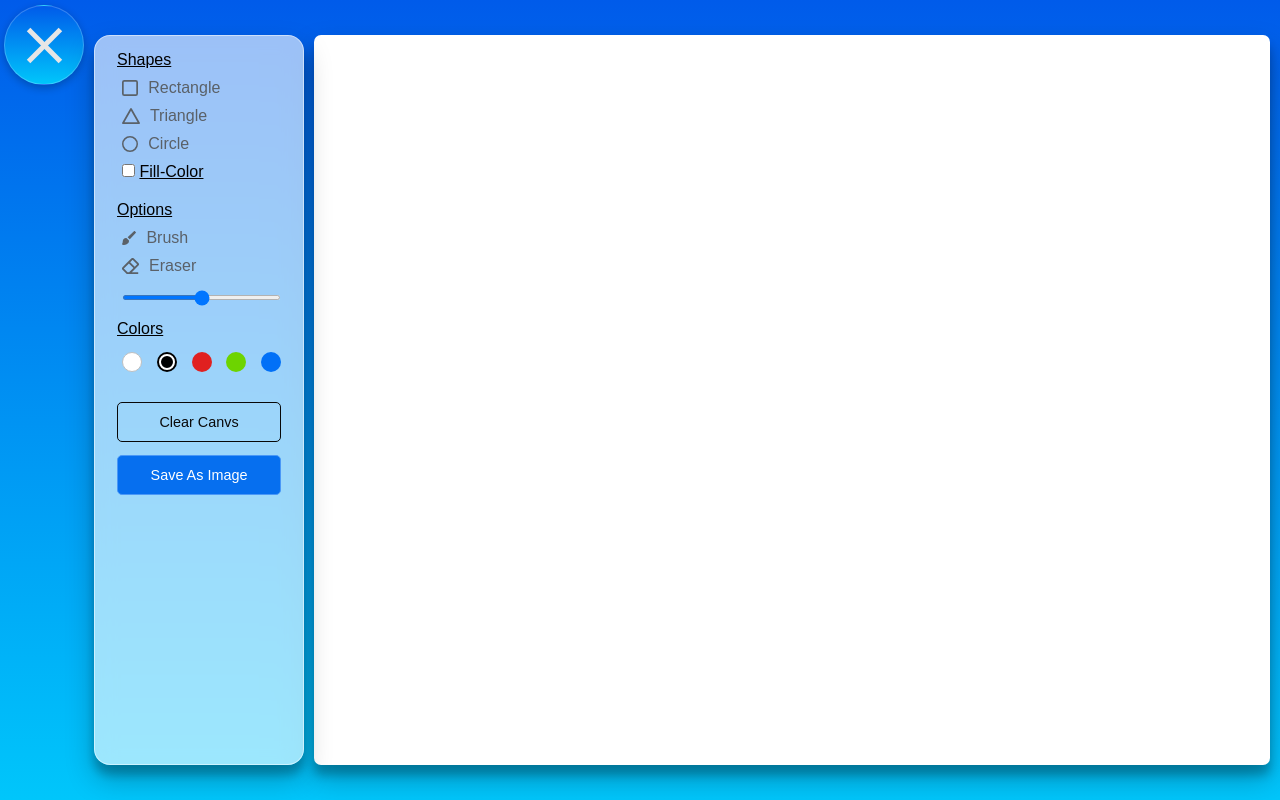
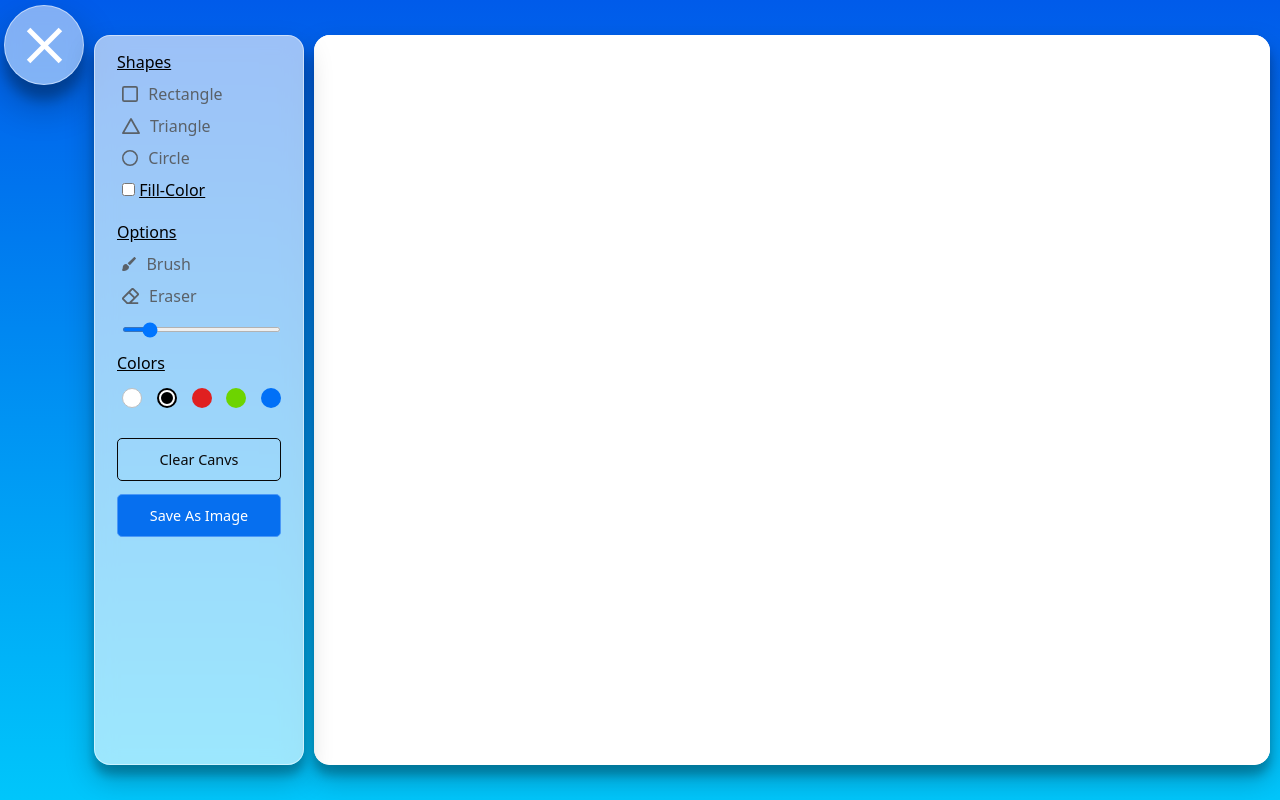
Before and after one commit to amansayyad404/White-Board, a plain HTML site: page index.html in a window 1280 px wide. Drawn offline with Linux system fonts and the light colour scheme.

Commit message:
final code all done

```diff
--- a/css/hamburger.css
+++ b/css/hamburger.css
@@ -3,24 +3,23 @@
     height: 5rem;
     width: 5rem;
     border-radius: 50%;
-    box-shadow: 0 4px 30px rgba(0, 0, 0, 0.1);
-    backdrop-filter: blur(5.9px);
-    -webkit-backdrop-filter: blur(5.9px);
-    border: 1px solid rgba(254, 255, 255, 0.21);
-    box-shadow: rgba(0, 0, 0, 0.24) 0px 3px 8px;
-    background-image: linear-gradient(to top, #00c6fb 0%, #005bea 100%);
+    background: rgba(255, 255, 255, 0.504);
+    backdrop-filter: blur(7.8px);
+   -webkit-backdrop-filter: blur(7.8px);
+    border: 1px solid rgba(255, 255, 255, 0.49);
     margin-top: 5px;
     margin-left: 4px;
     top: 1.2rem;
     left: 2rem;
     align-self: center;
+    box-shadow: rgba(0, 0, 0, 0.3) 0px 19px 38px, rgba(0, 0, 0, 0.22) 0px 15px 12px;
 }
 
 
 .hamburger .line{
     width: 45px;
     height: 5px;
-    background-color: #e6e6e6;
+    background-color: #fff;
     display: block;
     margin: 8px auto;
 
--- a/css/style.css
+++ b/css/style.css
@@ -2,7 +2,9 @@
     margin: 0;
     padding: 0;
     box-sizing: border-box;
-    font-family:  sans-serif;
+    font-family:  system-ui, -apple-system, BlinkMacSystemFont,
+    'Segoe UI', Roboto, Oxygen, Ubuntu, Cantarell, 'Open Sans',
+    'Helvetica Neue', sans-serif;
 }
 label{
     text-decoration: underline;
@@ -113,20 +115,20 @@ span:hover{
     position: relative;
 }
 .colors .option:nth-child(1){
-    background: #fff;
+    background-color: #fff;
     border: 1px solid #bfbfbf;
 }
 .colors .option:nth-child(2){
-    background: #000;
+    background-color: #000;
 }
 .colors .option:nth-child(3){
-    background: #E02020;
+    background-color: #E02020;
 }
 .colors .option:nth-child(4){
-    background: #6dd400;
+    background-color: #6dd400;
 }
 .colors .option:nth-child(5){
-    background: #0170f7;
+    background-color: #0170f7;
 }
 .colors .option.selected::before{
     position: absolute;
@@ -189,12 +191,15 @@ cursor: pointer;
     border-color: #fff;
 }
 .drawing-board{
+    border-radius: 16px;
     box-shadow: rgba(0, 0, 0, 0.25) 0px 14px 28px, rgba(0, 0, 0, 0.22) 0px 10px 10px;
     flex: 1;
+
 
 }
 
 .drawing-board canvas{
+    border-radius: 16px;
     width: 100%;
     height: 100%;
 }
--- a/index.html
+++ b/index.html
@@ -56,7 +56,7 @@
                         <span>Eraser</span>
                     </li>
                     <li class="option">
-                        <input type="range" id="size-slider">
+                        <input type="range" id="size-slider" min="1" max="30" value="5">
 
 
                     </li>
--- a/js/script.js
+++ b/js/script.js
@@ -1,7 +1,11 @@
 const canvas=document.querySelector(".board");
 toolbtns=document.querySelectorAll(".tool");
 fillColor=document.querySelector("#fill-color");
-
+sizeSlider=document.querySelector("#size-slider");
+ColorBtns=document.querySelectorAll(".colors .option");
+colorPicker=document.querySelector("#color-picker");
+clearCanvas=document.querySelector(".clear-canvas");
+saveImage=document.querySelector(".save-img");
 
 
 ctx=canvas.getContext("2d");
@@ -10,13 +14,22 @@ canvas.width=window.innerWidth;
 canvas.height=window.innerHeight;
 
 
-let prevMouseX, prevMouseY,snapshot,
- isDrawing=false;
-selectedTool="brush";
-brushWidth=5;
+let prevMouseX, prevMouseY,snapshot;
+let isDrawing=false;
+let selectedTool="brush";
+let brushWidth=5;
+let selectedColor="#000";
+
+const setBackGround=()=>{
+    ctx.fillStyle="#fff";
+    ctx.fillRect(0,0,canvas.width,canvas.height);
+    ctx.fillStyle=selectedColor;
+}
+
 window.addEventListener("load",() =>{
     canvas.width=canvas.offsetWidth;
     canvas.height=canvas.offsetHeight;
+    setBackGround();
 })
 
 const DrawRect=(e)=>{
@@ -48,6 +61,8 @@ const Startdrawing= (e)=>{
     prevMouseY=e.offsetY;
     ctx.beginPath();
     ctx.lineWidth=brushWidth;
+    ctx.strokeStyle=selectedColor;
+    ctx.fillStyle=selectedColor;
     snapshot=ctx.getImageData(0,0,canvas.width,canvas.height);
 }
 
@@ -57,7 +72,11 @@ const drawing =(e) =>{
         return;
     }
     ctx.putImageData(snapshot,0,0);
-    if(selectedTool==="brush"){
+    if(selectedTool==="brush" || selectedTool==="eraser"){
+        //if selected tool is eraser then set strokestyle to white
+        //to paint white color to paint on existing canvas,else
+        //set the stroke to seletced color
+        ctx.strokeStyle=selectedTool==="eraser" ?'#fff':selectedColor
         ctx.lineTo(e.offsetX, e.offsetY);
         ctx.stroke();
     }
@@ -83,6 +102,38 @@ toolbtns.forEach(btn => {
 });
 
 
+sizeSlider.addEventListener("change",()=> brushWidth=sizeSlider.value); //passing slider value as brush size
+
+ColorBtns.forEach(btn =>{
+    btn.addEventListener("click",()=>{
+        document.querySelector(".options .selected").classList.remove("selected");
+        btn.classList.add("selected");
+        selectedColor=window.getComputedStyle(btn).getPropertyValue("background-color");
+        console.log(btn.id);
+    })
+});
+
+colorPicker.addEventListener("change" ,()=>{
+    colorPicker.parentElement.style.background=colorPicker.value;
+    colorPicker.parentElement.click();
+});
+
+
+clearCanvas.addEventListener("click",()=>{
+    ctx.clearRect(0,0,canvas.width,canvas.height);//clear canvas
+    setBackGround();
+});
+
+
+saveImage.addEventListener("click",()=>{
+    const a=document.createElement("a");
+    a.download="file.jpeg";
+    let url=canvas.toDataURL("image/jpeg;base64")
+     a.href=url
+     a.click();
+     a.remove()
+})
+
 canvas.addEventListener("mousedown",Startdrawing);
 canvas.addEventListener("mousemove",drawing);
 canvas.addEventListener("mouseup",function(e){
```
Also changed, not shown: 1 other file.
